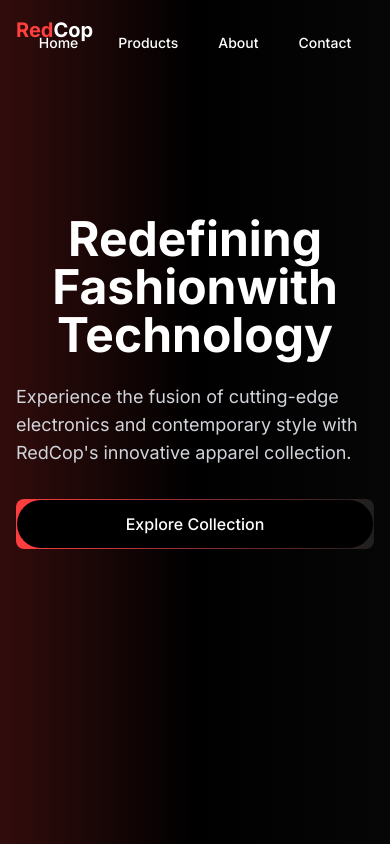
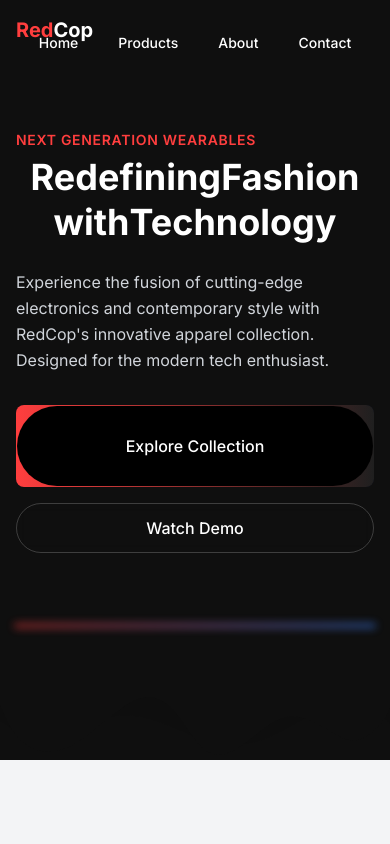
Before and after one commit to shitaanshus27/redcop-website, a Next.js app: page / in a window 390 px wide. Shown: the top 844 px of the page. Built offline with nearby package versions, Linux system fonts and the light colour scheme; grey boxes are pictures that could not be loaded.

Commit message:
Update Hero section with spotlight effect and improve mobile responsiveness

```diff
--- a/src/components/HeroSection.tsx
+++ b/src/components/HeroSection.tsx
@@ -4,44 +4,82 @@ import Image from "next/image";
 import { motion } from "framer-motion";
 import { TextGenerateEffect } from "./ui/text-generate-effect";
 import { BackgroundGradient } from "./ui/background-gradient";
+import { Spotlight } from "./ui/spotlight";
 
 export default function HeroSection() {
   return (
-    <section className="relative min-h-screen flex flex-col items-center justify-center overflow-hidden bg-black">
-      {/* Background gradient */}
-      <div className="absolute inset-0 w-full h-full bg-black z-0">
-        <div className="absolute inset-0 bg-gradient-to-r from-redcop-primary/20 via-transparent to-redcop-secondary/20 z-0" />
-      </div>
+    <section className="relative min-h-[90vh] w-full flex flex-col items-center justify-center overflow-hidden bg-redcop-dark">
+      {/* Background with spotlight effect */}
+      <Spotlight
+        className="hidden md:block absolute inset-0"
+        color="from-redcop-primary/30 via-redcop-accent/20 to-redcop-secondary/30"
+      />
 
-      <div className="container mx-auto px-4 z-10 flex flex-col lg:flex-row items-center justify-between gap-10">
+      {/* Mobile-optimized container with improved spacing */}
+      <div className="container mx-auto px-4 md:px-6 z-10 py-12 md:py-0">
+        <div className="flex flex-col lg:flex-row items-center justify-between gap-10 md:gap-16">
+          {/* Text content */}
           <motion.div
             initial={{ opacity: 0, y: 20 }}
             animate={{ opacity: 1, y: 0 }}
             transition={{ duration: 0.5, delay: 0.2 }}
-          className="flex-1"
+            className="flex-1 max-w-2xl"
           >
+            <div className="space-y-1 mb-6">
+              <motion.span
+                initial={{ opacity: 0 }}
+                animate={{ opacity: 1 }}
+                transition={{ delay: 0.1 }}
+                className="inline-block text-redcop-primary font-semibold tracking-wider uppercase text-sm md:text-base"
+              >
+                Next Generation Wearables
+              </motion.span>
+
               <TextGenerateEffect
                 words="Redefining Fashion with Technology"
-            className="text-5xl md:text-6xl font-bold text-white mb-6"
+                className="text-4xl md:text-5xl lg:text-6xl font-bold text-white mb-6 leading-tight"
               />
+            </div>
 
-          <p className="text-gray-300 text-lg md:text-xl mb-8 max-w-lg">
-            Experience the fusion of cutting-edge electronics and contemporary style with RedCop's innovative apparel collection.
-          </p>
+            <motion.p
+              initial={{ opacity: 0, y: 10 }}
+              animate={{ opacity: 1, y: 0 }}
+              transition={{ duration: 0.5, delay: 0.4 }}
+              className="text-gray-300 text-base md:text-lg mb-8 max-w-lg leading-relaxed"
+            >
+              Experience the fusion of cutting-edge electronics and contemporary style with RedCop's innovative apparel collection. Designed for the modern tech enthusiast.
+            </motion.p>
 
-          <BackgroundGradient className="px-6 py-3 rounded-full">
-            <button className="font-medium text-white">
+            <div className="flex flex-col sm:flex-row gap-4">
+              <BackgroundGradient className="rounded-full">
+                <button className="font-medium text-white px-6 py-3 rounded-full whitespace-nowrap">
                   Explore Collection
                 </button>
               </BackgroundGradient>
+
+              <motion.button
+                whileHover={{ scale: 1.05 }}
+                whileTap={{ scale: 0.95 }}
+                className="px-6 py-3 rounded-full border border-white/20 backdrop-blur-sm text-white font-medium hover:bg-white/10 transition-colors"
+              >
+                Watch Demo
+              </motion.button>
+            </div>
           </motion.div>
 
+          {/* Image with floating animation */}
           <motion.div
             initial={{ opacity: 0, scale: 0.8 }}
             animate={{ opacity: 1, scale: 1 }}
             transition={{ duration: 0.5, delay: 0.4 }}
-          className="flex-1 relative w-full h-96 md:h-[500px] mt-10 lg:mt-0"
+            className="flex-1 relative w-full max-w-md h-[300px] sm:h-[400px] md:h-[500px] mt-10 lg:mt-0"
           >
+            <motion.div
+              animate={{ y: [-10, 10, -10] }}
+              transition={{ repeat: Infinity, duration: 6, ease: "easeInOut" }}
+              className="w-full h-full relative"
+            >
+              <div className="absolute -inset-0.5 bg-gradient-to-r from-redcop-primary to-redcop-accent rounded-2xl blur-sm opacity-70"></div>
               <Image
                 src="https://images.unsplash.com/photo-1583394838336-acd977736f90?ixlib=rb-4.0.3&ixid=M3wxMjA3fDB8MHxwaG90by1wYWdlfHx8fGVufDB8fHx8fA%3D%3D&auto=format&fit=crop&w=684&q=80"
                 alt="RedCop Smart Apparel"
@@ -50,6 +88,23 @@ export default function HeroSection() {
                 className="rounded-xl"
               />
             </motion.div>
+          </motion.div>
+        </div>
+      </div>
+
+      {/* Bottom wave decoration */}
+      <div className="absolute bottom-0 left-0 right-0 h-16 md:h-24 overflow-hidden">
+        <svg viewBox="0 0 1200 120" preserveAspectRatio="none" className="absolute bottom-0 left-0 w-full h-full">
+          <path
+            d="M0,0V46.29c47.79,22.2,103.59,32.17,158,28,70.36-5.37,136.33-33.31,206.8-37.5C438.64,32.43,512.34,53.67,583,72.05c69.27,18,138.3,24.88,209.4,13.08,36.15-6,69.85-17.84,104.45-29.34C989.49,25,1113-14.29,1200,52.47V0Z"
+            className="fill-redcop-dark"
+            opacity=".5"
+          />
+          <path
+            d="M0,0V15.81C13,36.92,27.64,56.86,47.69,72.05,99.41,111.27,165,111,224.58,91.58c31.15-10.15,60.09-26.07,89.67-39.8,40.92-19,84.73-46,130.83-49.67,36.26-2.85,70.9,9.42,98.6,31.56,31.77,25.39,62.32,62,103.63,73,40.44,10.79,81.35-6.69,119.13-24.28s75.16-39,116.92-43.05c59.73-5.85,113.28,22.88,168.9,38.84,30.2,8.66,59,6.17,87.09-7.5,22.43-10.89,48-26.93,60.65-49.24V0Z"
+            className="fill-redcop-dark"
+          />
+        </svg>
       </div>
     </section>
   );
```
Lines whose indentation alone changed are shown as unchanged.
